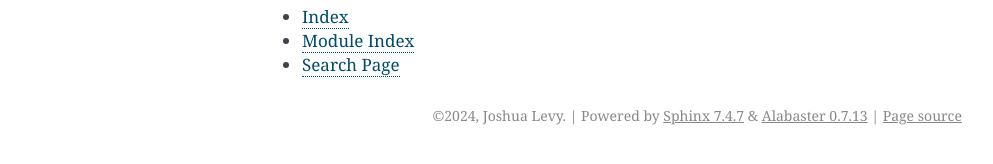
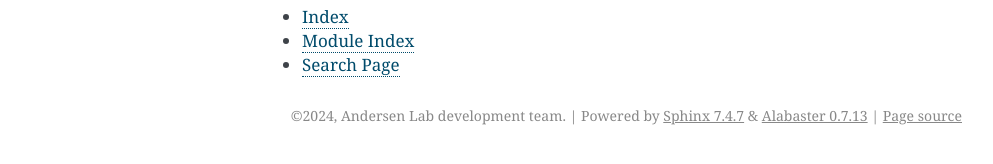
Before and after one commit to andersen-lab/Freyja, a Sphinx documentation site: the page built from docs/index.rst, in a window 1280 px wide. Shown: the part 599-763 px from the top of the page, without its empty margins (148-1141 px from the left). Built offline with Sphinx 7.4.7, drawn with Linux system fonts in a browser that asks for light colours.

Commit message:
formatting tweaks

```diff
--- a/docs/conf.py
+++ b/docs/conf.py
@@ -7,8 +7,8 @@
 # https://www.sphinx-doc.org/en/master/usage/configuration.html#project-information
 
 project = 'Freyja'
-copyright = '2024, Joshua Levy'
-author = 'Joshua Levy'
+copyright = '2024, Andersen Lab development team'
+author = 'Andersen Lab development team'
 release = '1.4.9'
 
 # -- General configuration ---------------------------------------------------
```
Also changed, not shown: 1 other file.
